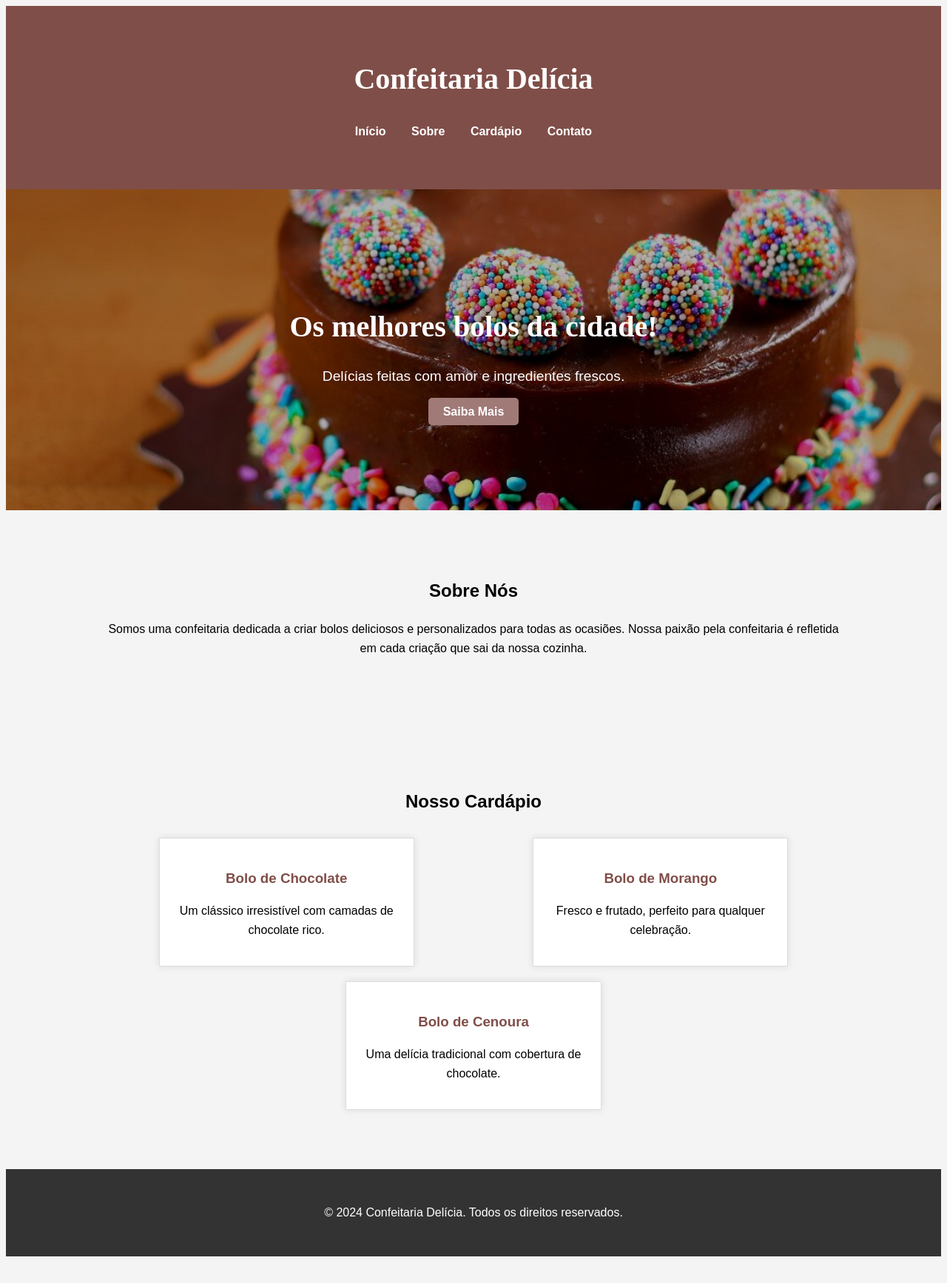
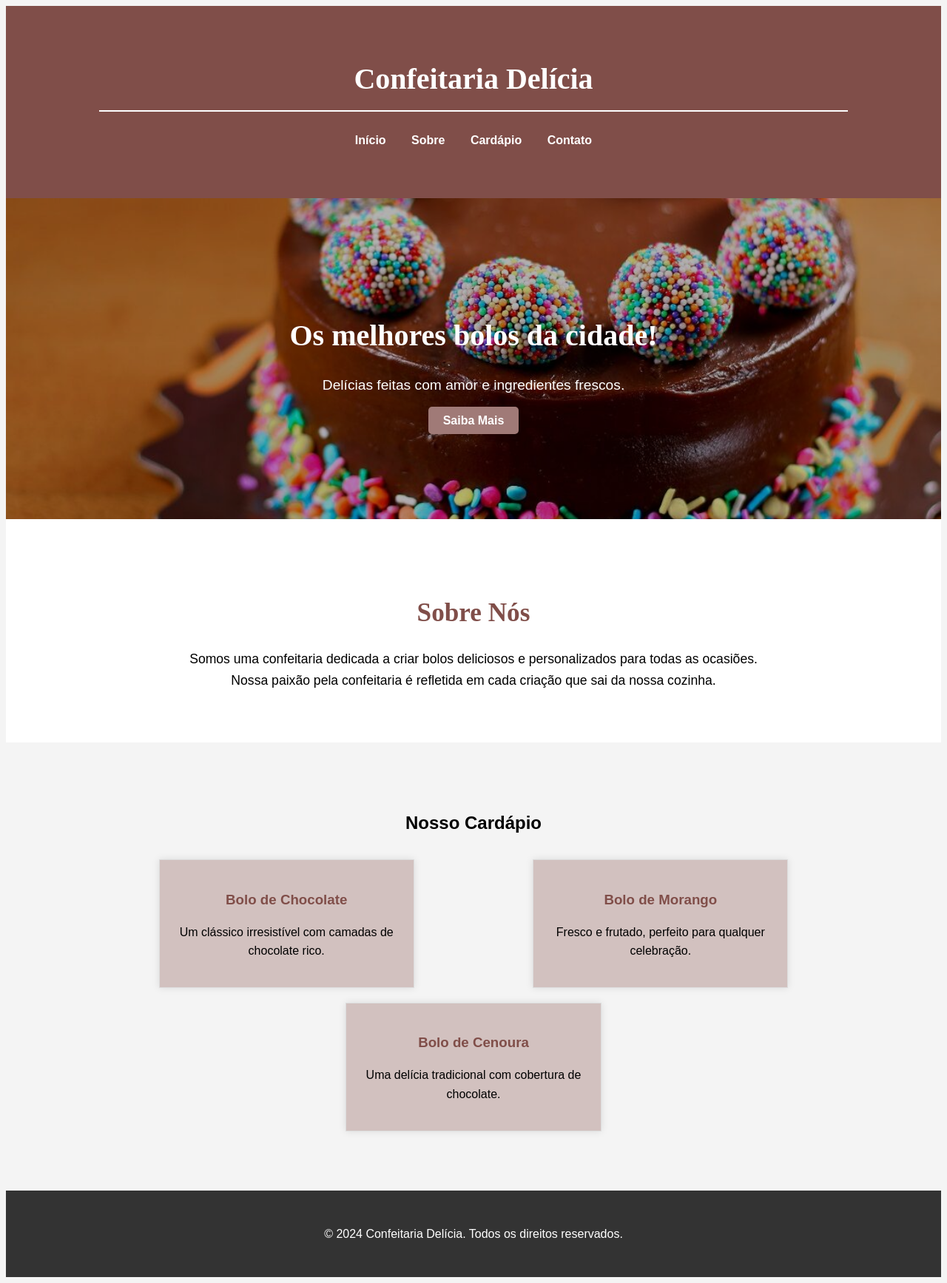
Before and after one commit to SarahCMSilva/confeitaria-sempre-doce, a Flask app: page / in a window 1280 px wide. Shown: the whole page at 74% size. Before the commit the page ends 1699 px from the top, so only its background shows below. Run offline with Flask 3, Linux system fonts and the light colour scheme.

Commit message:
Add files via upload

```diff
--- a/main.py
+++ b/main.py
@@ -7,9 +7,16 @@ app = Flask(__name__)
 def inicial():
     return render_template("index.html")
 
+
 @app.route("/contatos")
 def contato():
     return render_template("contatos.html")
 
+
+@app.route("/sobre")
+def sob():
+    return render_template("sobre.html")
+
+
 if __name__ == '__main__':
     app.run()
--- a/static/css/index.css
+++ b/static/css/index.css
@@ -1,4 +1,5 @@
 <link rel="stylesheet" href="https://fonts.googleapis.com/css2?family=Roboto+Slab:wght@700&display=swap">
+
 /* Reset de estilo básico */
 * {
     margin: 0;
@@ -30,7 +31,8 @@ header h1 {
     font-size: 2.5em; /* Ajuste o tamanho conforme necessário */
     text-align: center;
     margin-bottom: 10px;
-
+    border-bottom: 2px solid #fff; /* Linha branca abaixo do título */
+    padding-bottom: 10px; /* Espaço entre o texto e a linha */
 }
 
 nav ul {
@@ -104,7 +106,25 @@ nav ul li a:hover {
     background-color: #916662;
 }
 
-.about,
+.about {
+    background-color: #fff;
+    padding: 50px 20px;
+    text-align: center;
+}
+
+.about h2 {
+    font-family: 'Roboto Slab', serif; /* Aplicando a nova fonte */
+    font-size: 2.2em;
+    margin-bottom: 20px;
+    color: #804E49; /* Cor atualizada */
+}
+
+.about p {
+    font-size: 1.1em;
+    margin: 0 auto;
+    max-width: 800px;
+}
+
 .menu,
 .contact {
     padding: 50px 0;
@@ -118,7 +138,7 @@ nav ul li a:hover {
 }
 
 .menu-item {
-    background-color: #fff;
+    background-color: #D2C1BF;
     border: 1px solid #ddd;
     padding: 20px;
     margin: 10px;
--- a/templates/contatos.html
+++ b/templates/contatos.html
@@ -13,7 +13,7 @@
             <nav>
                 <ul>
                     <li><a href="/">Início</a></li>
-                    <li><a href="#">Sobre</a></li>
+                    <li><a href="/sobre">Sobre</a></li>
                     <li><a href="#">Cardápio</a></li>
                     <li><a href="/contatos">Contato</a></li>
                 </ul>
--- a/templates/index.html
+++ b/templates/index.html
@@ -13,7 +13,7 @@
             <nav>
                 <ul>
                     <li><a href="/">Início</a></li>
-                    <li><a href="#">Sobre</a></li>
+                    <li><a href="/sobre">Sobre</a></li>
                     <li><a href="#">Cardápio</a></li>
                     <li><a href="/contatos">Contato</a></li>
                 </ul>
```
Also changed, not shown: templates/sobre.html (added, +67 -0 lines).
